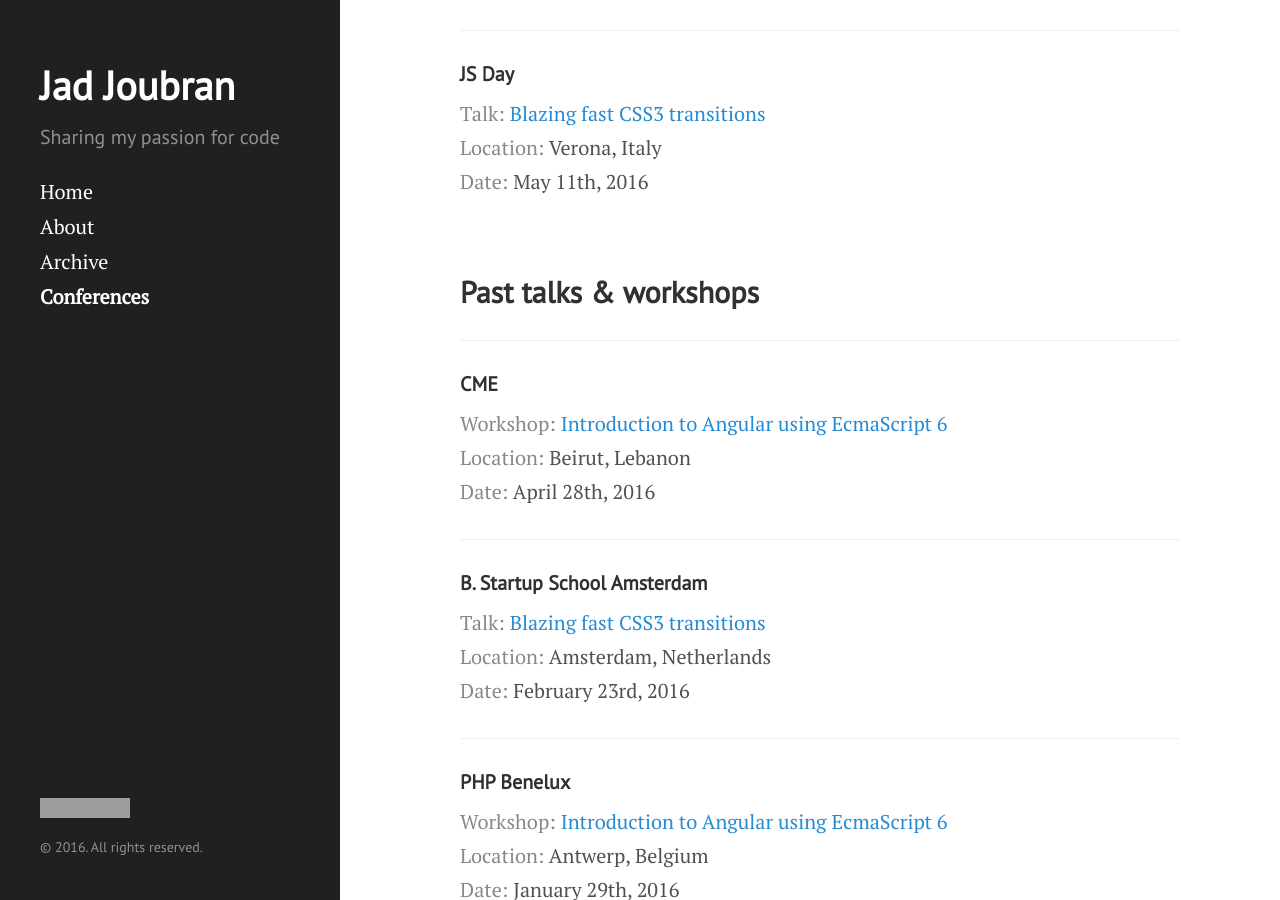
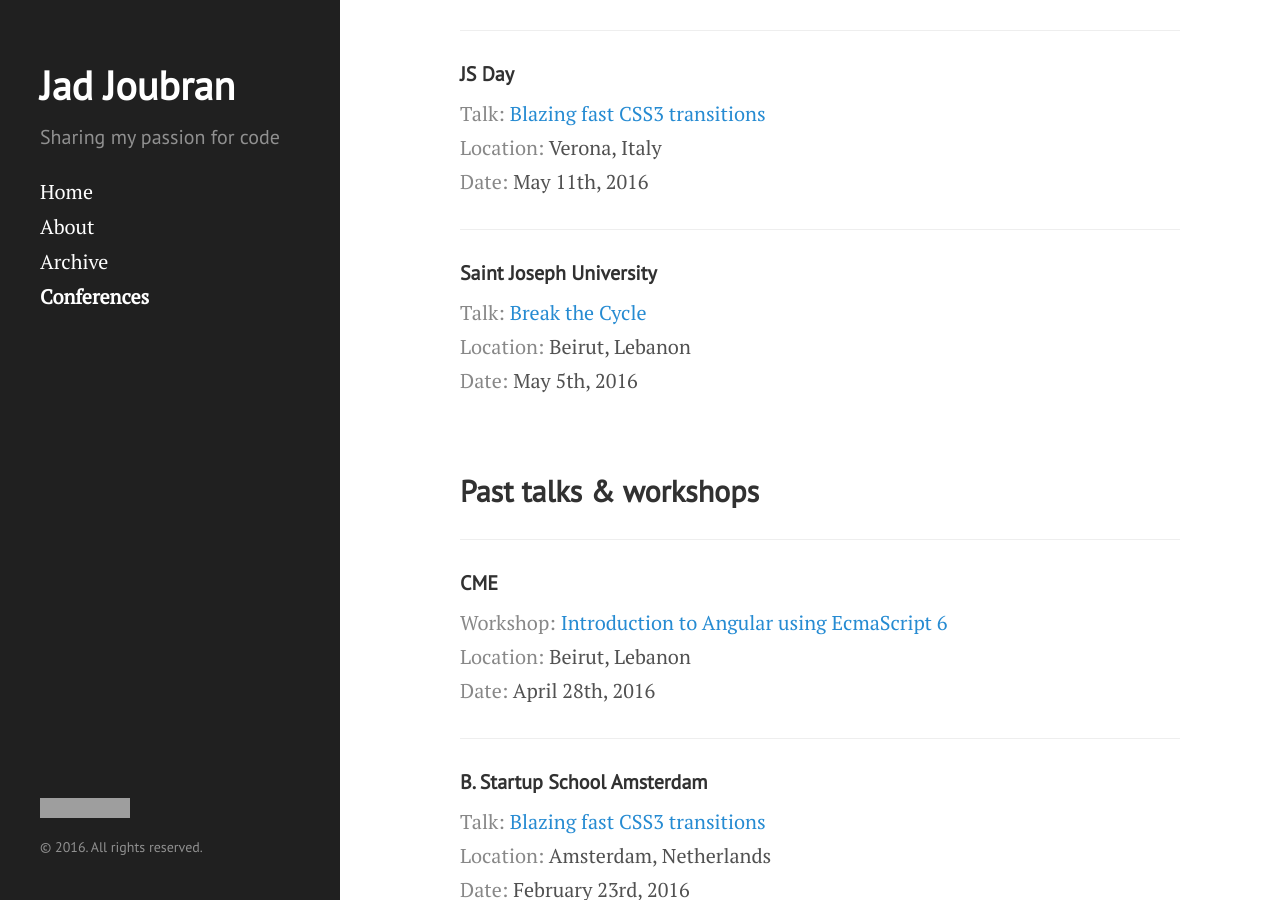
Before and after one commit to jadjoubran/blog, a Jekyll site: the page built from conferences.md, in a window 1280 px wide and 900 px high, scrolled down 1340 px. Built offline with Jekyll 4.4.1, drawn with Linux system fonts in a browser that asks for light colours; grey boxes are pictures that could not be loaded.

Commit message:
added Break the Cycle talk

```diff
--- a/conferences.md
+++ b/conferences.md
@@ -51,6 +51,13 @@ Below you can find the conferences where I've been invited to speak. I've enjoye
 <span class="conferences-ref">Talk:</span> [Blazing fast CSS3 transitions](http://2016.jsday.it/talk/blazing-fast-css3-transitions/){:target="_blank"}
 <span class="conferences-ref">Location:</span> Verona, Italy
 <span class="conferences-ref">Date:</span> May 11th, 2016
+
+<hr>
+
+#### Saint Joseph University
+<span class="conferences-ref">Talk:</span> [Break the Cycle](http://www.usj.edu.lb/){:target="_blank"}
+<span class="conferences-ref">Location:</span> Beirut, Lebanon
+<span class="conferences-ref">Date:</span> May 5th, 2016
 
 <br>
 
```
